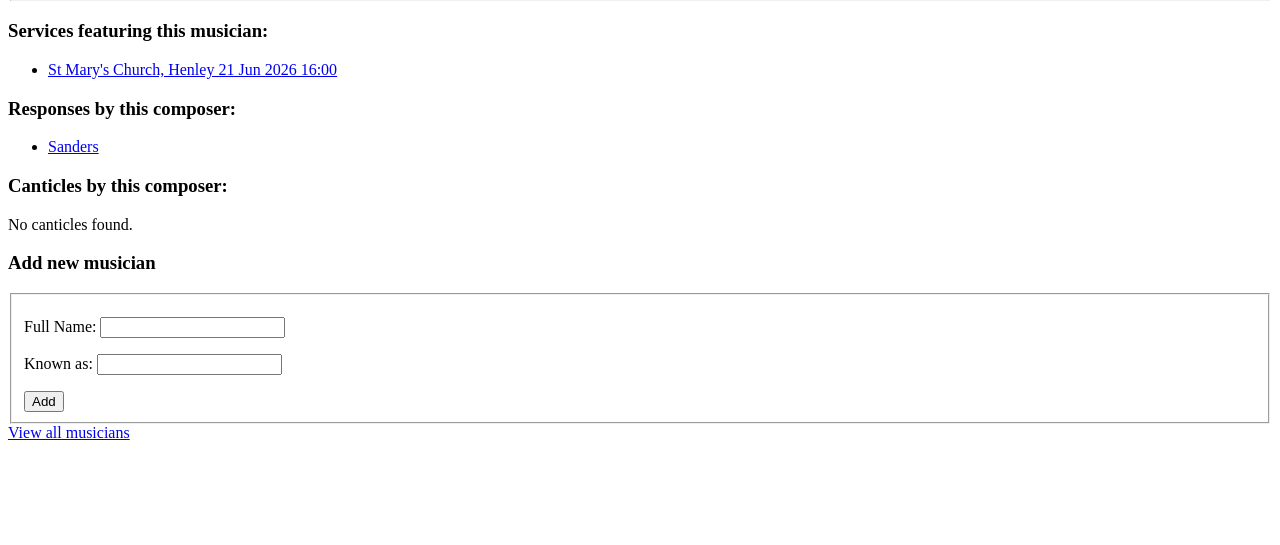
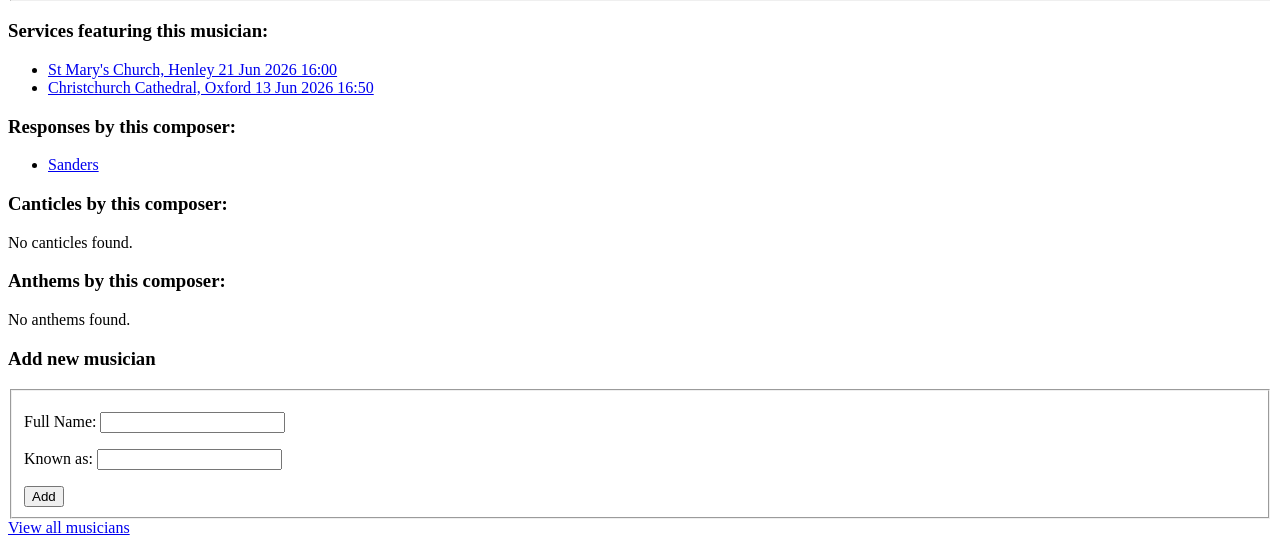
Before and after one commit to stephennichols/evensong, a Django app: page /services/musicians/2/ in a window 1280 px wide. Shown: the part 263-808 px from the top of the page. Before the commit the page ends 703 px from the top, so only its background shows below. Run offline with Django 5.2, Linux system fonts and the light colour scheme; data comes from the database, SQL or seed files in the repository.

Commit message:
Add pages for anthem CRUD

```diff
--- a/services/forms.py
+++ b/services/forms.py
@@ -14,3 +14,8 @@ class CanticlesForm(forms.Form):
     description = forms.CharField(label="Description", max_length=255)
     composerName = forms.CharField(label="Composer name", max_length=255)
     knownAs = forms.CharField(label="Known as", max_length=255)
+
+class AnthemForm(forms.Form):
+    title = forms.CharField(label="Title", max_length=255)
+    composerName = forms.CharField(label="Composer name", max_length=255)
+    knownAs = forms.CharField(label="Known as", max_length=255, required=False)
--- /dev/null
+++ b/services/templates/services/components/anthemList.html
@@ -0,0 +1,9 @@
+{% if anthems %}
+<ul>
+    {% for anthem in anthems %}
+    <li><a href="/services/anthems/{{ anthem.id }}/">{{ anthem }}</a></li>
+    {% endfor %}
+</ul>
+{% else %}
+<p>No anthems found.</p>
+{% endif %}
--- a/services/templates/services/pages/musicianIndex.html
+++ b/services/templates/services/pages/musicianIndex.html
@@ -9,6 +9,8 @@
     {% include "services/components/responsesList.html" with responses=responses_by_composer %}
     <h3>Canticles by this composer:</h3>
     {% include "services/components/canticlesList.html" with canticles=canticles_by_composer %}
+    <h3>Anthems by this composer:</h3>
+    {% include "services/components/anthemList.html" with anthems=anthems_by_composer %}
     {% include "services/components/musicianAdd.html" %}
     <a href="/services/musicians/">View all musicians</a>
 {% endblock %}
--- a/services/urls.py
+++ b/services/urls.py
@@ -5,13 +5,17 @@ from . import views
 urlpatterns = [
     path("", views.index, name="index"),
     path("<int:service_id>/", views.detail, name="detail"),
+
     path("responses/", views.responsesList, name="responsesList"),
     path("responses/<int:responses_id>/", views.responsesIndex, name="responsesIndex"),
     path("responses/add", views.responsesAdd, name="responsesAdd"),
     path("canticles/", views.canticlesList, name="canticlesList"),
     path("canticles/<int:canticles_id>/", views.canticlesIndex, name="canticlesIndex"),
     path("canticles/add", views.canticlesAdd, name="canticlesAdd"),
+    path("anthems/", views.anthemList, name="anthemList"),
     path("anthems/<int:anthem_id>/", views.anthemIndex, name="anthemIndex"),
+    path("anthems/add", views.anthemAdd, name="anthemAdd"),
+
     path("musicians/", views.musicianList, name="musicianList"),
     path("musicians/<int:musician_id>/", views.musicianIndex, name="musicianIndex"),
     path("musicians/add", views.musicianAdd, name="musicianAdd"),
--- a/services/views.py
+++ b/services/views.py
@@ -2,8 +2,8 @@ from django.http import HttpResponse, HttpResponseRedirect
 from django.template import loader
 from django.db.models import Q
 
-from .models import Service, Musician, Responses, Canticles
-from .forms import MusicianForm, ResponsesForm, CanticlesForm
+from .models import Service, Musician, Responses, Canticles, Anthem
+from .forms import MusicianForm, ResponsesForm, CanticlesForm, AnthemForm
 
 def index(request):
     latest_services = Service.objects.all().order_by("-startDateTime")[:5]
@@ -121,8 +121,47 @@ def anthemIndex(request, anthem_id):
     services = (Service.objects
                 .filter(musicList__anthem_id=anthem_id)
                 )
-    template = loader.get_template("services/pages/index.html")
-    context = {"services": services, "heading": "Services containing this anthem:"}
+    anthem = (Anthem.objects.filter(id=anthem_id).first())
+    template = loader.get_template("services/pages/anthemIndex.html")
+    context = {
+        "services": services,
+        "anthem": anthem,
+        "heading": "Services containing this anthem:"
+    }
+    return HttpResponse(template.render(context, request))
+
+def anthemAdd(request):
+    if request.method == "POST":
+        # create a form instance and populate it with data from the request:
+        form = AnthemForm(request.POST)
+        # check whether it's valid:
+        if form.is_valid():
+            # process the data in form.cleaned_data as required
+            knownAs = form.cleaned_data.get("knownAs")
+            title = form.cleaned_data.get("title")
+            composerName = form.cleaned_data.get("composerName")
+            if Anthem.objects.filter(title=title).filter(composer__knownAs=composerName).exists():
+                return HttpResponse("400 Bad Request This anthem already exists: " + knownAs)
+            if not Musician.objects.filter(knownAs=composerName).exists():
+                #TODO Auto create this musician
+                return HttpResponse("400 Bad Request Please add this composer first: " + composerName)
+            musician_id = Musician.objects.get(knownAs=composerName).pk
+            r = Anthem(title=title, composer_id=musician_id, knownAs=knownAs)
+            r.save()
+            if Anthem.objects.filter(title=title).filter(composer__knownAs=composerName).exists():
+                new_id = Anthem.objects.filter(title=title).get(composer__knownAs=composerName).pk.__str__()
+                # redirect to a new URL:
+                return HttpResponseRedirect("/services/anthems/" + new_id + "/")
+            return HttpResponse("500 Server Error There was an error saving the form. Please try again.")
+        else:
+            return HttpResponse("400 Bad Request There was an error with your form. Please try again.")
+    else:
+        return HttpResponse("405 Method Not Allowed")
+
+def anthemList(request):
+    anthems = Anthem.objects.all().order_by("title", "composer__knownAs")
+    template = loader.get_template("services/pages/anthemList.html")
+    context = {"anthems": anthems, "heading": "Anthems"}
     return HttpResponse(template.render(context, request))
 
 def musicianAdd(request):
@@ -161,12 +200,14 @@ def musicianIndex(request, musician_id):
     musician = (Musician.objects.filter(id=musician_id).first())
     responses_by_composer = Responses.objects.filter(composer_id=musician_id).order_by("knownAs")
     canticles_by_composer = Canticles.objects.filter(composer_id=musician_id).order_by("knownAs")
+    anthems_by_composer = Anthem.objects.filter(composer_id=musician_id).order_by("knownAs")
     template = loader.get_template("services/pages/musicianIndex.html")
     context = {
         "services": services,
         "musician": musician,
         "responses_by_composer": responses_by_composer,
         "canticles_by_composer": canticles_by_composer,
+        "anthems_by_composer": anthems_by_composer,
         "heading": "Services featuring this musician:"}
     return HttpResponse(template.render(context, request))
 
```
Also changed, not shown: services/templates/services/components/anthemAdd.html (added, +19 -0 lines), services/templates/services/components/anthemDetails.html (added, +20 -0 lines), services/templates/services/pages/anthemIndex.html (added, +10 -0 lines), services/templates/services/pages/anthemList.html (added, +8 -0 lines), db.sqlite3.
